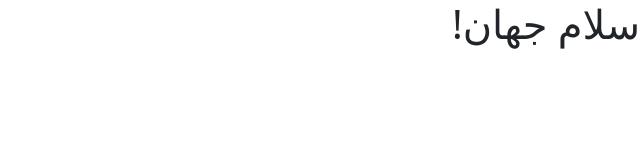
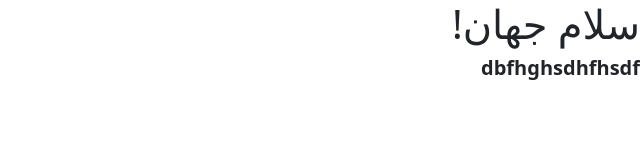
Before and after one commit to sahar2379/sahar, a plain HTML site: page index.html in a window 1280 px wide. Shown: the whole page, without its empty margins (640-1280 px from the left). Drawn offline with nearby package versions, Linux system fonts and the light colour scheme.

Commit message:
add a h5 text about web

```diff
--- a/index.html
+++ b/index.html
@@ -13,6 +13,8 @@
   <body>
     <h1>سلام جهان!</h1>
 
+    <h5 class="fw-bold">dbfhghsdhfhsdf</h5>
+
     <!-- Optional JavaScript; choose one of the two! -->
 
     <!-- Option 1: Bootstrap Bundle with Popper -->
```
